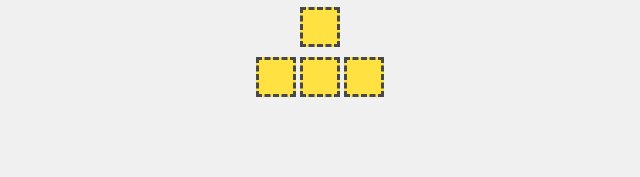
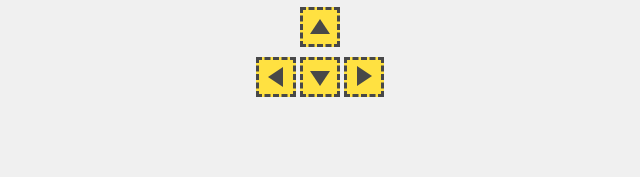
Before and after one commit to mikaylamarissa/PROJ-202-MAZE-GAME, a plain HTML site: page mazeGame.html in a window 1280 px wide. Shown: the part 579-756 px from the top of the page, 320-960 px from the left. Drawn offline with Linux system fonts and the light colour scheme; a web font is replaced by a local one.

Commit message:
Added styling to the buttons. Now on hover the colour changes as well

```diff
--- a/styles/styles.css
+++ b/styles/styles.css
@@ -151,15 +151,55 @@ a {
 
 #controls button {
     padding: 10px;
-    width:40px;
-    height:40px;
+    width: 40px;
+    height: 40px;
     margin-top: 10px;
     background-color: #FFE141;
     border: 3px dashed #484848;
-    cursor:pointer;
-    position:relative;
+    cursor: pointer;
+    position: relative;
+}
+#controls button:hover{
+    background-color: #ccc;
 }
 
+#controls button::before {
+    content: '';
+    width: 0px;
+    position: absolute;
+}
+
+button#left::before {
+    border-top: 10px solid transparent;
+    border-right: 15px solid #484848;
+    border-bottom: 10px solid transparent;
+    left: 9px;
+    bottom: 7px;
+}
+
+button#right::before {
+    border-top: 10px solid transparent;
+    border-left: 15px solid #484848;
+    border-bottom: 10px solid transparent;
+    left: 10px;
+    bottom: 8px;
+}
+
+button#up::before {
+    border-right: 10px solid transparent;
+    border-left: 10px solid transparent;
+    border-bottom: 15px solid #484848;
+    left: 7px;
+    top: 9px;
+}
+
+button#down::before {
+    border-right: 10px solid transparent;
+    border-left: 10px solid transparent;
+    border-top: 15px solid #484848;
+    left: 7px;
+    top: 11px;
+}
 .mazeLevel {
     position: relative;
 }
```
